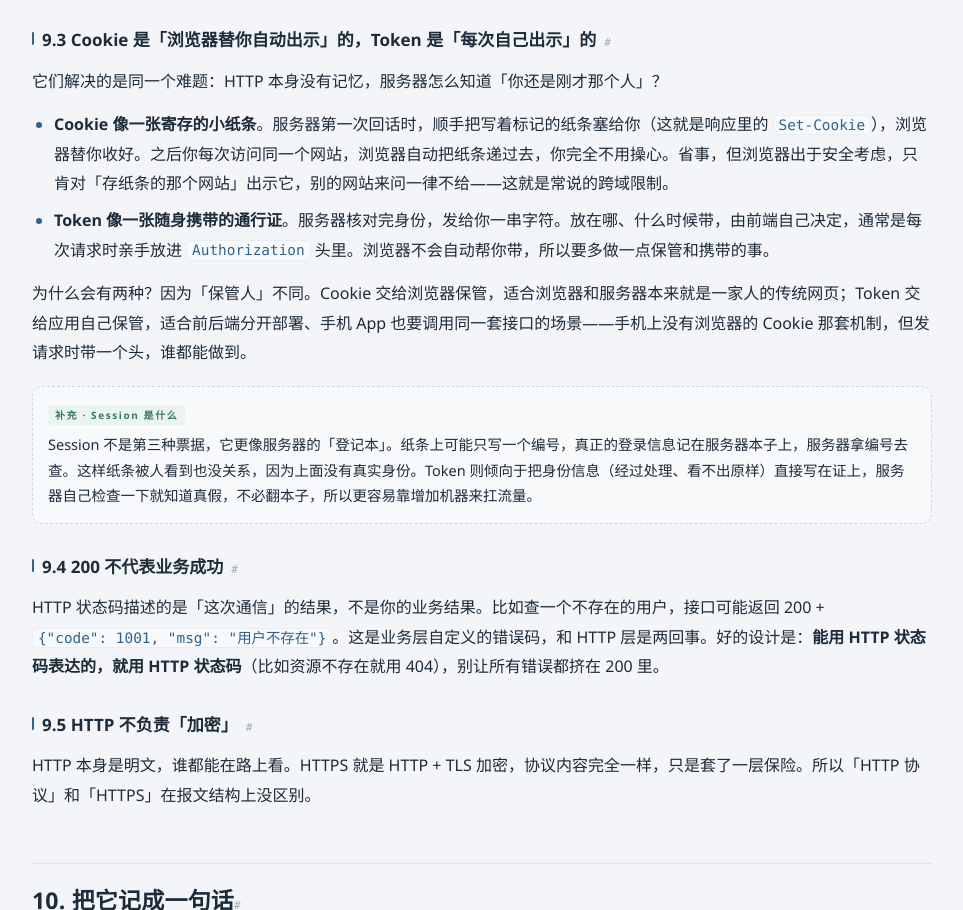
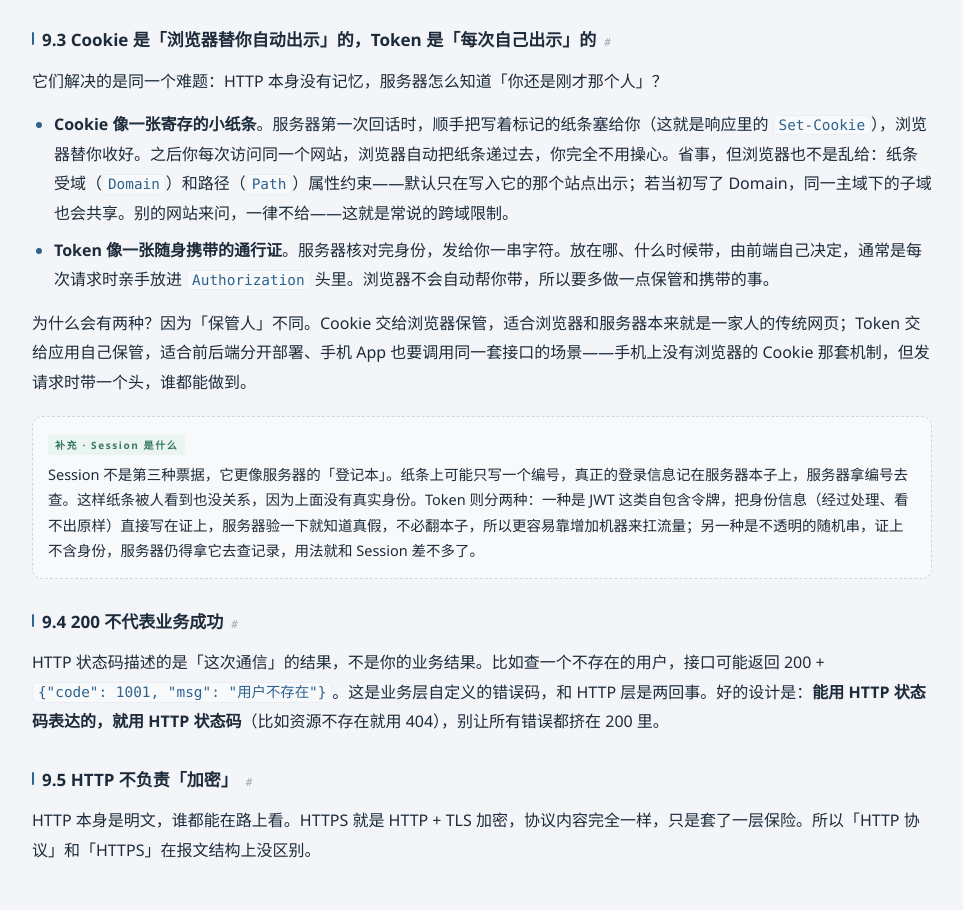
Before and after one commit to fo0o0o0l/reading-library, a plain HTML site: page notes/http-protocol-notes.html in a window 1280 px wide. Shown: the part 9631-10541 px from the top of the page, without its empty margins (298-1261 px from the left). Drawn offline with Linux system fonts and the light colour scheme.

Commit message:
fix(http): clarify cookie domain/path scope and opaque vs self-contained tokens

```diff
--- a/notes/http-protocol-notes.html
+++ b/notes/http-protocol-notes.html
@@ -567,11 +567,11 @@ Cache-Control: max-age=60    ← 响应头：这次返回的说明
 <h3 id="s9-3">9.3 Cookie 是「浏览器替你自动出示」的，Token 是「每次自己出示」的</h3>
 <p>它们解决的是同一个难题：HTTP 本身没有记忆，服务器怎么知道「你还是刚才那个人」？</p>
 <ul>
-<li><strong>Cookie 像一张寄存的小纸条</strong>。服务器第一次回话时，顺手把写着标记的纸条塞给你（这就是响应里的 <code class="ic">Set-Cookie</code>），浏览器替你收好。之后你每次访问同一个网站，浏览器自动把纸条递过去，你完全不用操心。省事，但浏览器出于安全考虑，只肯对「存纸条的那个网站」出示它，别的网站来问一律不给——这就是常说的跨域限制。</li>
+<li><strong>Cookie 像一张寄存的小纸条</strong>。服务器第一次回话时，顺手把写着标记的纸条塞给你（这就是响应里的 <code class="ic">Set-Cookie</code>），浏览器替你收好。之后你每次访问同一个网站，浏览器自动把纸条递过去，你完全不用操心。省事，但浏览器也不是乱给：纸条受域（<code class="ic">Domain</code>）和路径（<code class="ic">Path</code>）属性约束——默认只在写入它的那个站点出示；若当初写了 Domain，同一主域下的子域也会共享。别的网站来问，一律不给——这就是常说的跨域限制。</li>
 <li><strong>Token 像一张随身携带的通行证</strong>。服务器核对完身份，发给你一串字符。放在哪、什么时候带，由前端自己决定，通常是每次请求时亲手放进 <code class="ic">Authorization</code> 头里。浏览器不会自动帮你带，所以要多做一点保管和携带的事。</li>
 </ul>
 <p>为什么会有两种？因为「保管人」不同。Cookie 交给浏览器保管，适合浏览器和服务器本来就是一家人的传统网页；Token 交给应用自己保管，适合前后端分开部署、手机 App 也要调用同一套接口的场景——手机上没有浏览器的 Cookie 那套机制，但发请求时带一个头，谁都能做到。</p>
-<div class="aux"><span class="aux-tag">补充 · Session 是什么</span><p>Session 不是第三种票据，它更像服务器的「登记本」。纸条上可能只写一个编号，真正的登录信息记在服务器本子上，服务器拿编号去查。这样纸条被人看到也没关系，因为上面没有真实身份。Token 则倾向于把身份信息（经过处理、看不出原样）直接写在证上，服务器自己检查一下就知道真假，不必翻本子，所以更容易靠增加机器来扛流量。</p>
+<div class="aux"><span class="aux-tag">补充 · Session 是什么</span><p>Session 不是第三种票据，它更像服务器的「登记本」。纸条上可能只写一个编号，真正的登录信息记在服务器本子上，服务器拿编号去查。这样纸条被人看到也没关系，因为上面没有真实身份。Token 则分两种：一种是 JWT 这类自包含令牌，把身份信息（经过处理、看不出原样）直接写在证上，服务器验一下就知道真假，不必翻本子，所以更容易靠增加机器来扛流量；另一种是不透明的随机串，证上不含身份，服务器仍得拿它去查记录，用法就和 Session 差不多了。</p>
 </div>
 
 <h3 id="s9-4">9.4 200 不代表业务成功</h3>
```
